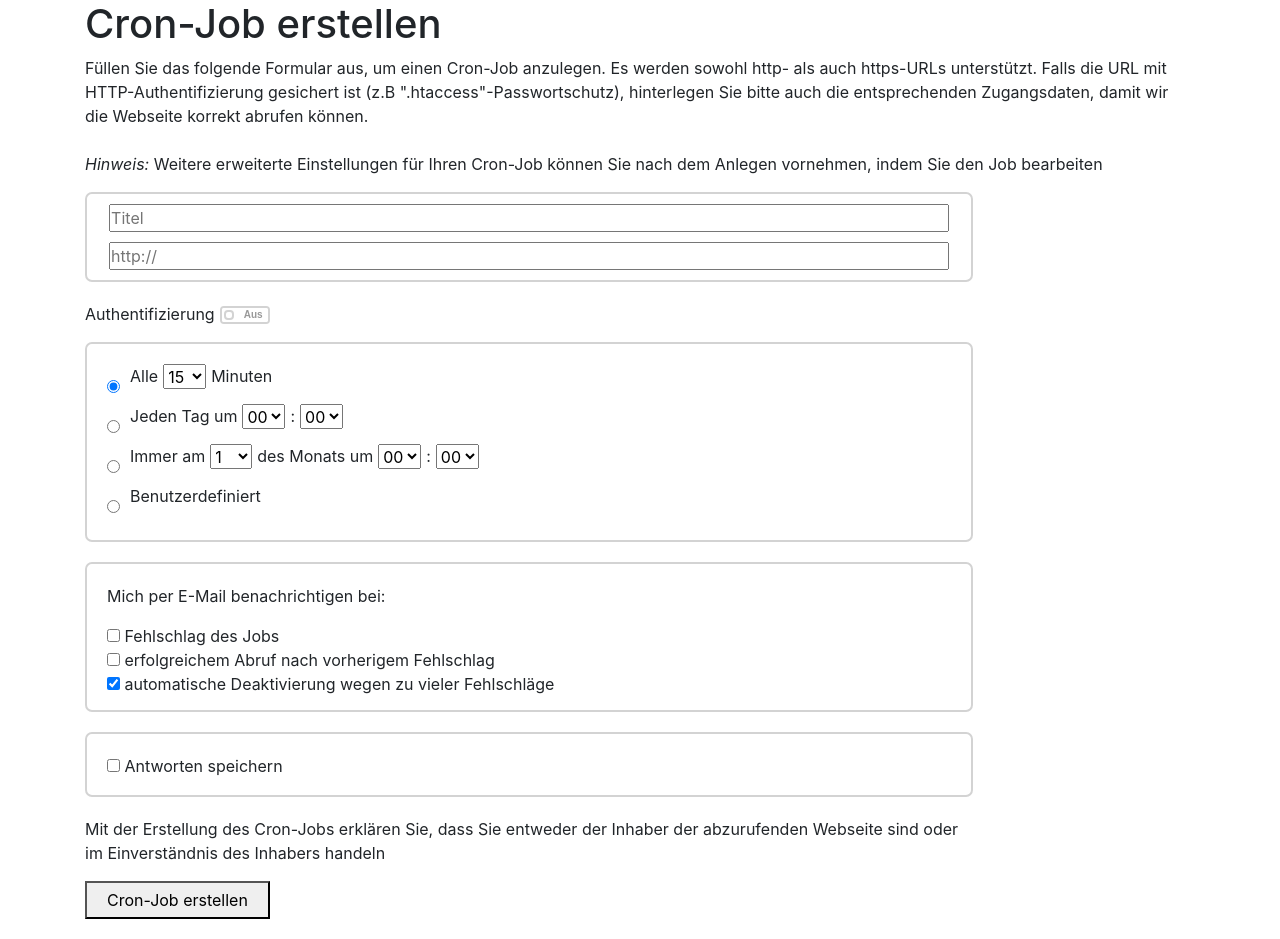
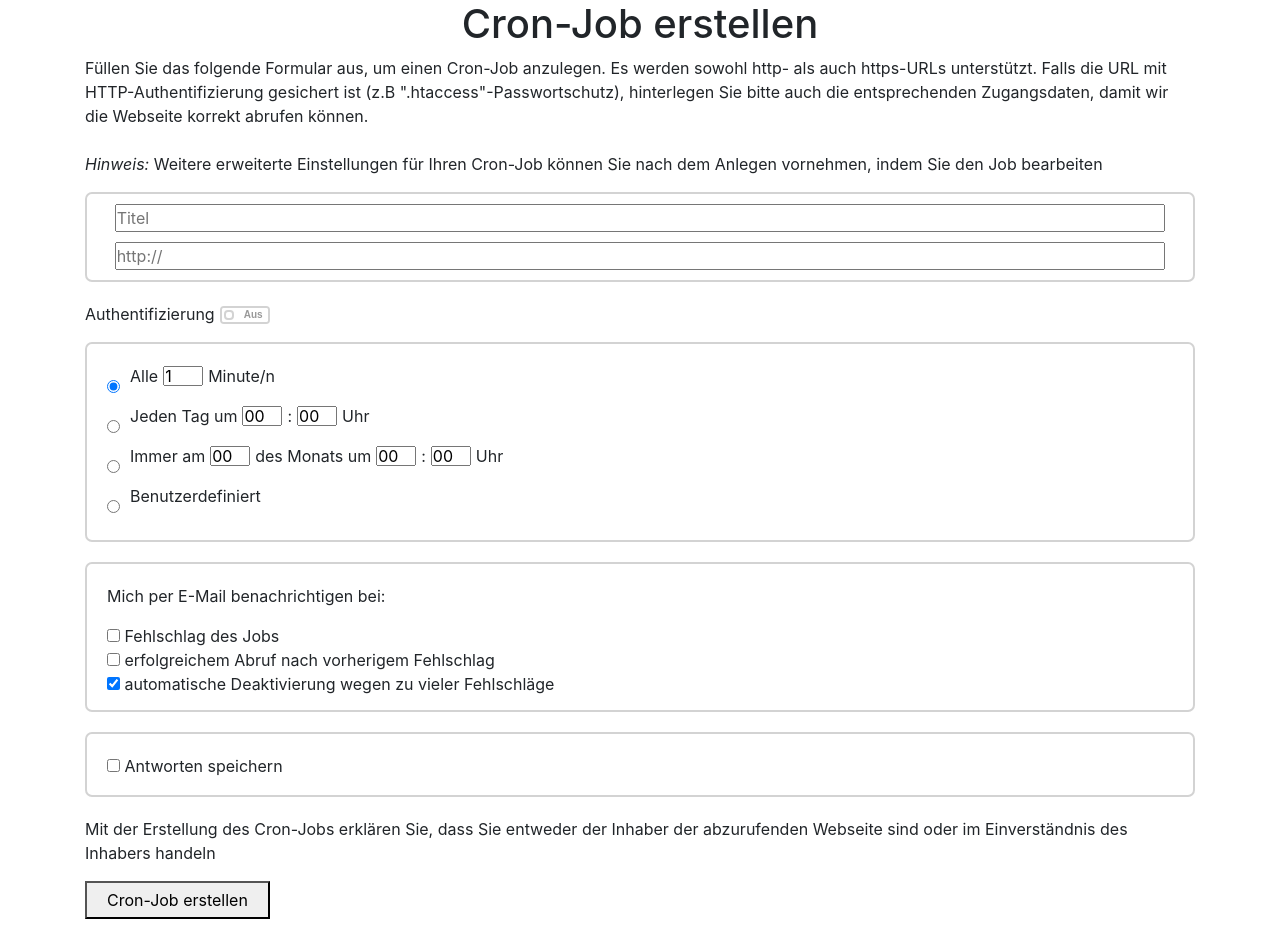
Before and after one commit to Sla1992/Cronjob, a Django app: page / in a window 1280 px wide. Run offline with Django 3.2, Linux system fonts and the light colour scheme; some libraries are stand-ins or nearby versions.

Commit message:
Mittwochvordemmittag

```diff
--- a/static/style.css
+++ b/static/style.css
@@ -19,6 +19,11 @@ html {
   flex-direction: column;
 }
 
+.title {
+    display: flex;
+    justify-content: center;
+}
+
 .name {
   display: inline-block;
   flex-direction: row;
@@ -34,7 +39,7 @@ html {
 }
 
 .border1{
-  width: 80%;
+  width: 100%;
   height: 90px;
   border-color: lightgray;
   border-style: solid;
@@ -52,7 +57,7 @@ html {
 }
 
 #border2{
-  width: 80%;
+  width: 100%;
   height: 75px;
   border-color: lightgray;
   border-style: solid;
@@ -140,7 +145,7 @@ input#password:focus{
 }
 
 .Border3{
-  width: 80%;
+  width: 100%;
   height: 200px;
   border-color: lightgray;
   border-style: solid;
@@ -156,6 +161,14 @@ input#password:focus{
   display: flex;
   flex-direction: row;
   margin-left: 20px;
+}
+
+.zahl{
+    height: 20px;
+    width: 40px;
+    margin-left: 5px;
+    margin-right: 5px;
+    margin-top: 2px;
 }
 
 .choose2{
@@ -187,8 +200,9 @@ select{
   margin-right: 10px;
 }
 
+
 .Border4{
-  width: 80%;
+  width: 100%;
   height: 150px;
   border-color: lightgray;
   border-style: solid;
@@ -211,7 +225,7 @@ select{
 }
 
 .Border5 {
-    width: 80%;
+    width: 100%;
     height: 65px;
     border-color: lightgray;
     border-style: solid;
@@ -225,7 +239,7 @@ select{
 
 .endtext{
 
-  width: 80%;
+  width: 100%;
 }
 
 .cron-button {
--- a/templates/index.html
+++ b/templates/index.html
@@ -17,7 +17,10 @@
   <form action="" method="post">
 
       <div class="container">
-            <h1>Cron-Job erstellen</h1>
+          <div class="title">
+              <h1>Cron-Job erstellen</h1>
+          </div>
+
             <p>Füllen Sie das folgende Formular aus, um einen Cron-Job anzulegen.
                 Es werden sowohl http- als auch https-URLs unterstützt. Falls die URL mit HTTP-Authentifizierung gesichert ist
                 (z.B ".htaccess"-Passwortschutz), hinterlegen Sie bitte auch die entsprechenden Zugangsdaten,
@@ -76,59 +79,29 @@
                 <div class="choose1">
                     <input class="MyInput" type="radio" name="oneChoice" checked>
                         <p>Alle</p>
-                        <select> name=minuten
-                            <option value="15">15</option>
-                            <option value="30">30</option>
-                            <option value="45">45</option>
-                            <option value="60">60</option>
-                        </select>
-                    <p>Minuten</p>
+                        <input class="zahl" type="number" max="60" min="1" value="1">
+                    <p>Minute/n</p>
                 </div>
 
                 <div class="choose2">
                     <input class="MyInput" type="radio" name="oneChoice">
                     <p>Jeden Tag um </p>
-                    <select> name=Stunden
-                        <option value="00">00</option>
-                        <option value="06">06</option>
-                        <option value="12">12</option>
-                        <option value="18">18</option>
-                    </select>
+                    <input class="zahl" type="number" max="23" min="1" value="00">
                     <p>:</p>
 
-                    <select> name=minuten2
-                        <option value="00">00</option>
-                        <option value="15">15</option>
-                        <option value="30">30</option>
-                        <option value="45">45</option>
-                    </select>
+                    <input class="zahl" type="number" max="59" min="1" value="00">
+                    <p>Uhr</p>
                 </div>
 
                 <div class="choose3">
                     <input class="MyInput"  type="radio" name="oneChoice">
                     <p>Immer am </p>
-                    <select> name=tage
-                        <option value="1">1</option>
-                        <option value="5">5</option>
-                        <option value="10">10</option>
-                        <option value="15">15</option>
-                        <option value="20">20</option>
-                        <option value="25">25</option>
-                    </select>
+                    <input class="zahl" type="number" max="31" min="1" value="00">
                     <p>des Monats um </p>
-                    <select> name=Stunden2
-                        <option value="00">00</option>
-                        <option value="06">06</option>
-                        <option value="12">12</option>
-                        <option value="18">18</option>
-                    </select>
+                    <input class="zahl" type="number" max="23" min="1" value="00">
                     <p>:</p>
-                    <select> name=minuten3
-                        <option value="00">00</option>
-                        <option value="15">15</option>
-                        <option value="30">30</option>
-                        <option value="45">45</option>
-                    </select>
+                    <input class="zahl" type="number" max="59" min="1" value="00">
+                    <p>Uhr</p>
                 </div>
 
                 <div class="choose4">
```
